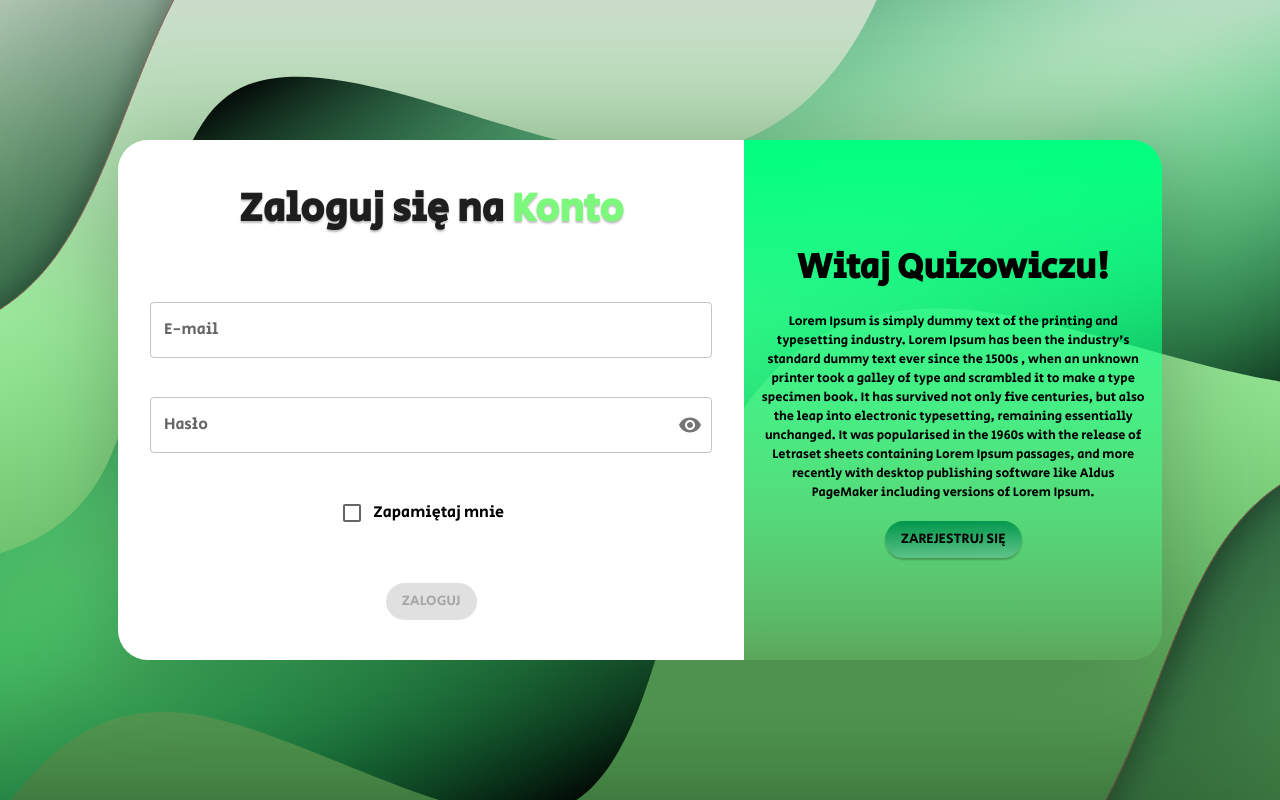
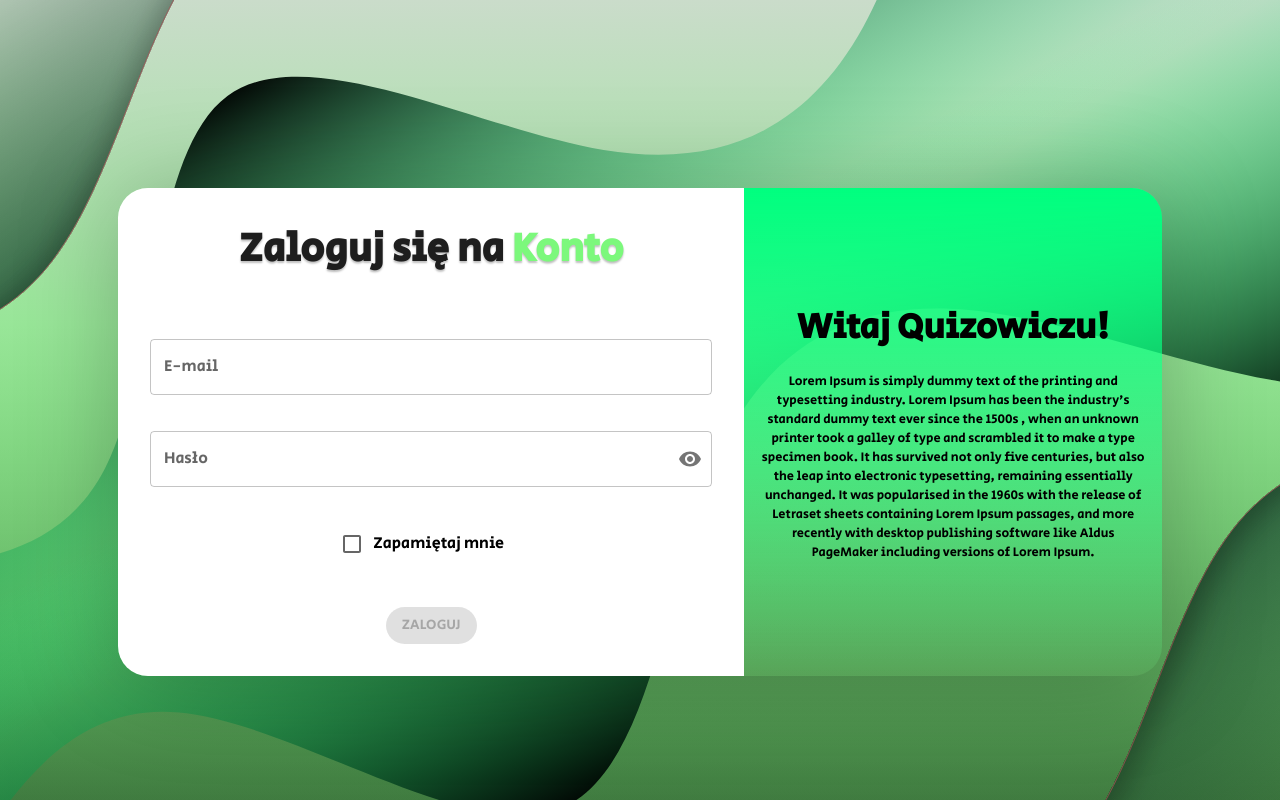
Before and after one commit to Szocik01/Projekt_inzynierski_frontend, a React (Create React App) app: page /login in a window 1280 px wide. Built offline with nearby package versions, Linux system fonts and the light colour scheme.

Commit message:
Change redirect buttons in auth panels

```diff
--- a/src/App.tsx
+++ b/src/App.tsx
@@ -100,7 +100,7 @@ const App = () => {
             backgroundPosition: "center",
             backgroundSize: "cover",
             backgroundAttachment: "fixed",
-            padding: "3rem 0",
+            padding: "5rem 0 1rem 0",
           },
         }}
       />
--- a/src/components/AuthComponents/AuthGlobalStyles.ts
+++ b/src/components/AuthComponents/AuthGlobalStyles.ts
@@ -8,7 +8,7 @@ export const authPanelStyles = css({
   boxShadow: "0px 4px 100px 0px rgba(0, 0, 0, 0.25)",
   overflowY: "hidden",
   display: "flex",
-  flexDirection: "column",
+  flexDirection: "column-reverse",
   flexWrap: "nowrap",
   [mediaUp("md")]: {
     flexDirection: "row",
@@ -37,9 +37,9 @@ export const formStyles = css({
   display: "flex",
   alignItems: "center",
   flexDirection: "column",
-  padding: "2.5rem 1rem",
+  padding: "2rem 1rem",
   width: "100%",
-  gap: "1rem",
+  gap: "0.8rem",
   flexShrink: 0,
   ".MuiInputLabel-root.Mui-focused":{
     color:"#00F800"
@@ -49,7 +49,7 @@ export const formStyles = css({
   },
   [mediaUp("md")]: {
     width: "60%",
-    padding: "2.5rem 2rem",
+    padding: "2rem 2rem",
   },
 });
 
@@ -103,4 +103,12 @@ export const httpErrorStyles=css({
     height:"16.8px"
 })
 
+export const redirectionSectionStyle = css({
+  display: "block",
+  textAlign: "center",
+  [mediaUp("md")]:{
+    display: "none"
+  }
+})
+
 export const serializedButtonStyles = css(buttonStyles);
--- a/src/pages/Login.tsx
+++ b/src/pages/Login.tsx
@@ -18,6 +18,7 @@ import {
   descriptionPanelStyles,
   buttonStyles,
   httpErrorStyles,
+  redirectionSectionStyle
 } from "../components/AuthComponents/AuthGlobalStyles";
 import { Link } from "react-router-dom";
 
@@ -65,9 +66,9 @@ const Login = () => {
 
   const handleResponse = (response: Response) => {
     return response.json().then((data) => {
-    if (data.status_code >= 400 && data.status_code <= 599) {
-      throw new Error(data.message);
-    }
+      if (data.status_code >= 400 && data.status_code <= 599) {
+        throw new Error(data.message);
+      }
       setSingleCookie(
         "token",
         data.token.access_token,
@@ -78,12 +79,8 @@ const Login = () => {
         data.user.id,
         loginData.rememberMe ? data.token.token_expire : undefined
       );
-      if(loginData.rememberMe){
-        setSingleCookie(
-          "rememberMe",
-          "1",
-          data.token.token_expire
-        );
+      if (loginData.rememberMe) {
+        setSingleCookie("rememberMe", "1", data.token.token_expire);
       }
       dispatch(
         authSliceActions.addUserData({
@@ -128,7 +125,9 @@ const Login = () => {
     <SingleColumn customCss={customSingleColumnStyles}>
       <div css={authPanelStyles}>
         <form onSubmit={loginHandler} css={formStyles}>
-          {isLoading && <ContentLoading coverParent={true} blurOverlay={true}/>}
+          {isLoading && (
+            <ContentLoading coverParent={true} blurOverlay={true} />
+          )}
           <h1 css={headerStyles}>
             {resolveLastWordColor("Zaloguj się na Konto")}
           </h1>
@@ -162,6 +161,10 @@ const Login = () => {
           >
             Zaloguj
           </Button>
+          <span css={redirectionSectionStyle}>
+            Nie posiadasz jeszcze konta?{" "}
+            <Link to="/register">Zarejestruj się</Link>
+          </span>
         </form>
         <div css={descriptionPanelStyles}>
           <h2>Witaj Quizowiczu!</h2>
@@ -176,16 +179,6 @@ const Login = () => {
             and more recently with desktop publishing software like Aldus
             PageMaker including versions of Lorem Ipsum.
           </p>
-          <Link to="/register">
-            <Button
-              sx={buttonStyles}
-              variant="contained"
-              role="link"
-              type="button"
-            >
-              Zarejestruj się
-            </Button>
-          </Link>
         </div>
       </div>
     </SingleColumn>
--- a/src/pages/Register.tsx
+++ b/src/pages/Register.tsx
@@ -17,7 +17,8 @@ import {
   headerStyles,
   descriptionPanelStyles,
   buttonStyles,
-  httpErrorStyles
+  httpErrorStyles,
+  redirectionSectionStyle
 } from "../components/AuthComponents/AuthGlobalStyles";
 import { Link } from "react-router-dom";
 
@@ -187,6 +188,10 @@ const Register = () => {
           >
             Zarejestruj
           </Button>
+          <span css={redirectionSectionStyle}>
+            Posiadasz już konto?{" "}
+            <Link to="/login">Zaloguj się</Link>
+          </span>
         </form>
         <div css={descriptionPanelStyles}>
           <h2>
@@ -203,7 +208,6 @@ const Register = () => {
             and more recently with desktop publishing software like Aldus
             PageMaker including versions of Lorem Ipsum.
           </p>
-          <Link to="/login"><Button sx={buttonStyles} variant="contained" role="link" type="button">Zaloguj się</Button></Link>
         </div>
       </div>
     </SingleColumn>
```
